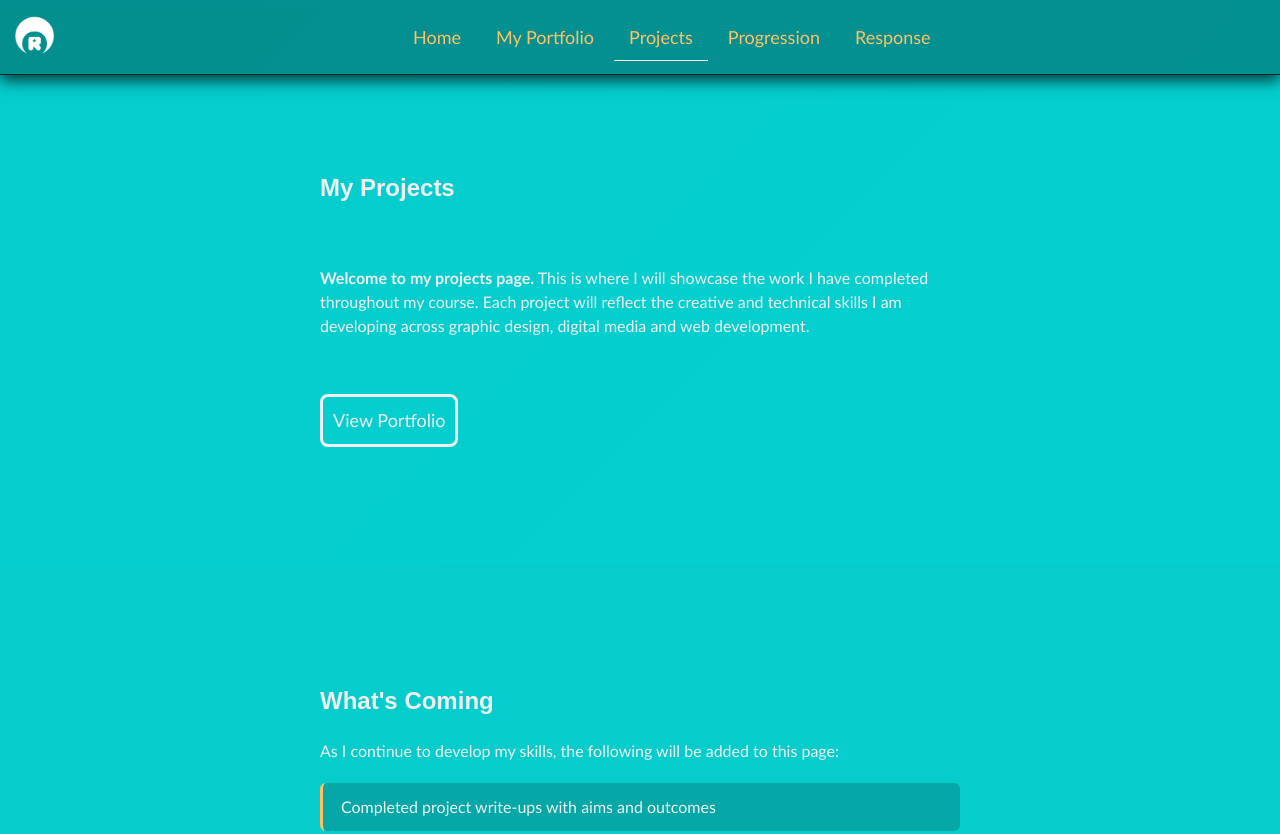
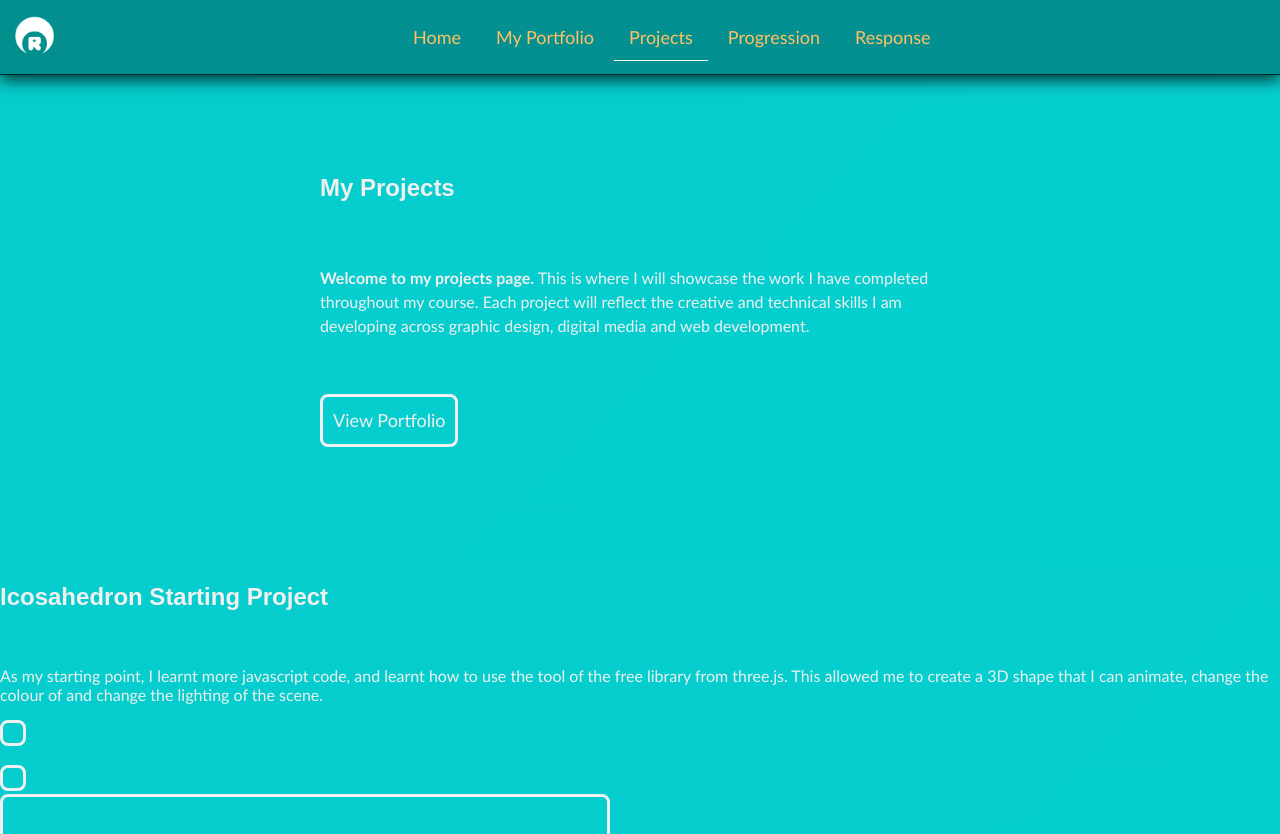
Before and after one commit to rossthurgood/rossthurgood.github.io, a plain HTML site: page projects/index.html in a window 1280 px wide. Shown: the top 834 px of the page. Drawn offline with Linux system fonts and the light colour scheme; a web font is replaced by a local one.

Commit message:
Add Icosahedron project details to index.html
Added a new project section for the Icosahedron Starting Project, detailing the use of three.js for 3D animation.

```diff
--- a/projects/index.html
+++ b/projects/index.html
@@ -37,6 +37,13 @@
   <p><strong>Welcome to my projects page.</strong> This is where I will showcase the work I have completed throughout my course. Each project will reflect the creative and technical skills I am developing across graphic design, digital media and web development.</p>
   <p>&nbsp;</p>
   <p><a href="/portfolio/" class="btn">View Portfolio</a></p>
+</div>
+
+<div>
+	<h2>Icosahedron Starting Project</h2>
+	<p>&nbsp;</p>
+	<p>As my starting point, I learnt more javascript code, and learnt how to use the tool of the free library from three.js. This allowed me to create a 3D shape that I can animate, change the colour of and change the lighting of the scene.</p>
+	<p><a href="/projects/icosahedron/" class="btn"></p>
 </div>
 
 <div class="contentarea" id="info">
```
